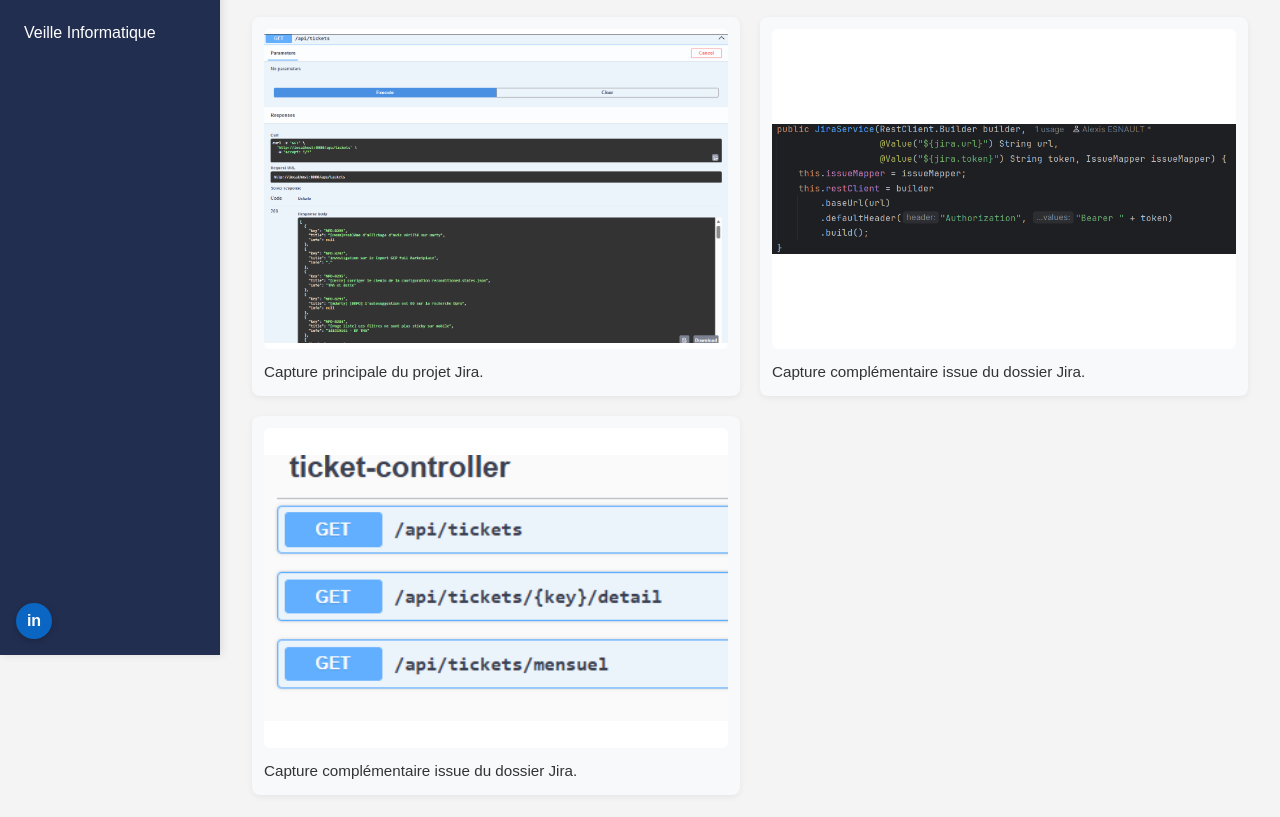
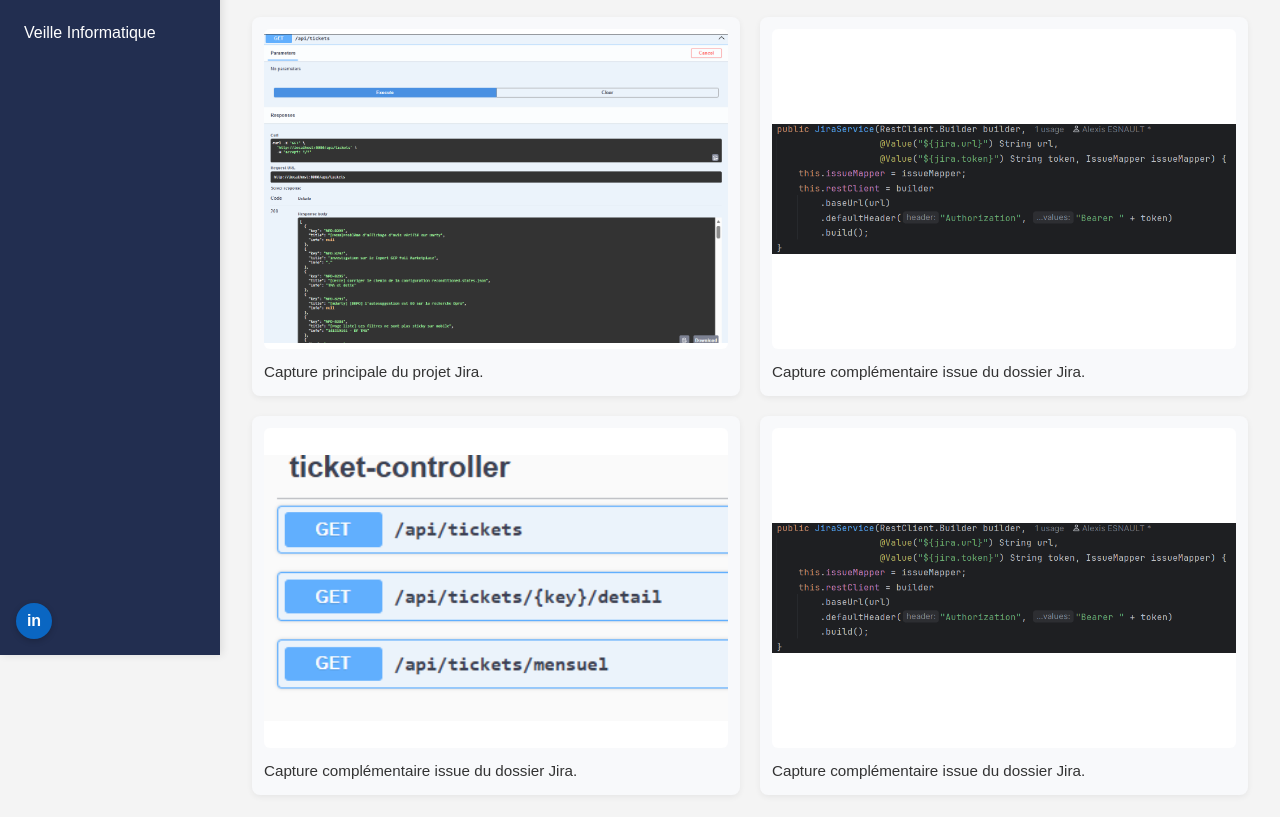
Before and after one commit to racharim/portfolio, a plain HTML site: page projet-jira.html in a window 1280 px wide. Shown: the part 145-962 px from the top of the page. Drawn offline with Linux system fonts and the light colour scheme.

Commit message:
ajout de titre dans index et de place pour une image

```diff
--- a/projet-jira.html
+++ b/projet-jira.html
@@ -47,6 +47,10 @@
                 <img src="assets/jira/image (1).png" alt="Capture Jira image (1).png">
                 <p>Capture complémentaire issue du dossier Jira.</p>
             </article>
+             <article class="gallery-item">
+                <img src="assets/jira/image.png" alt="Capture Jira image.png">
+                <p>Capture complémentaire issue du dossier Jira.</p>
+            </article>
         </section>
     </main>
 </body>
```
Also changed, not shown: index.html (+1 -1 lines).
